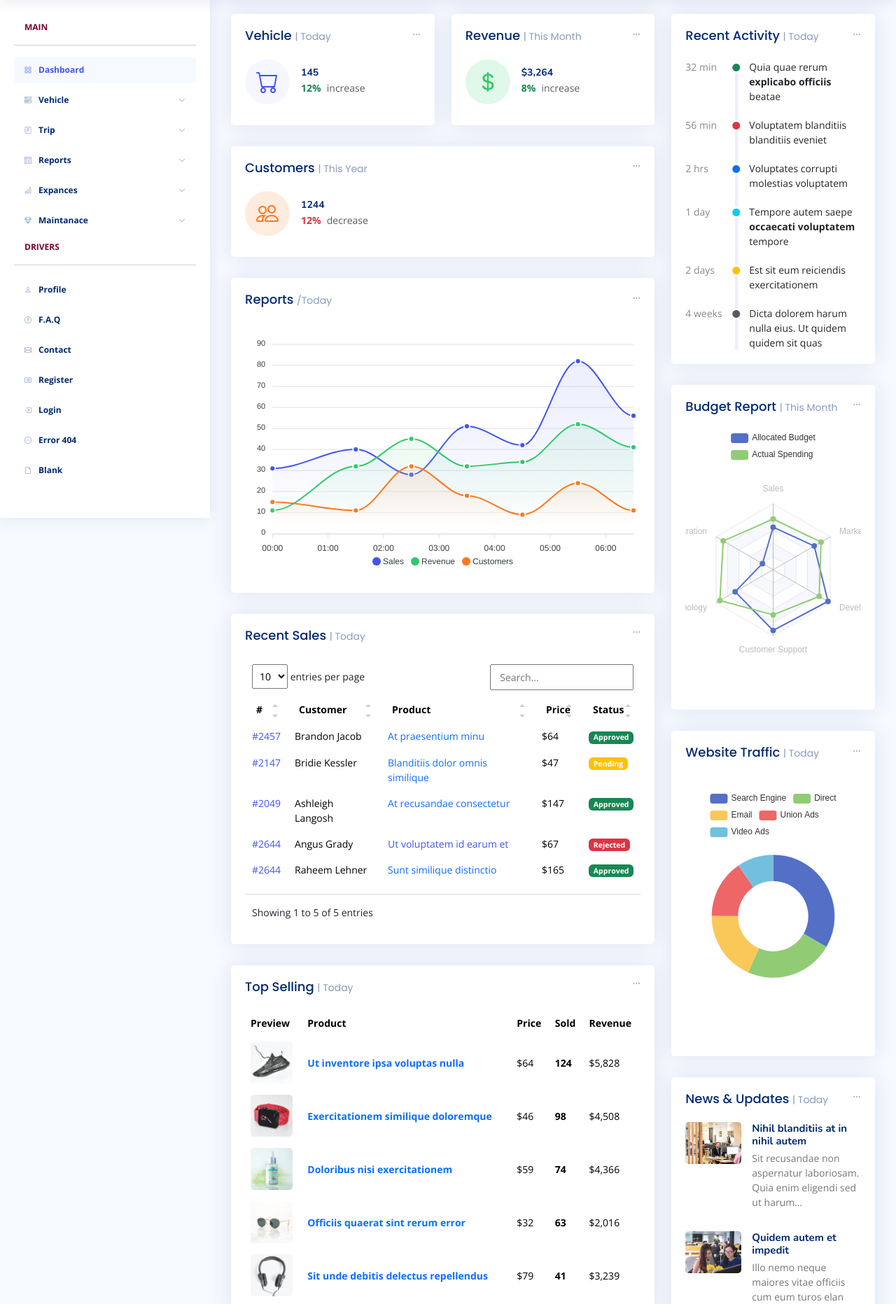
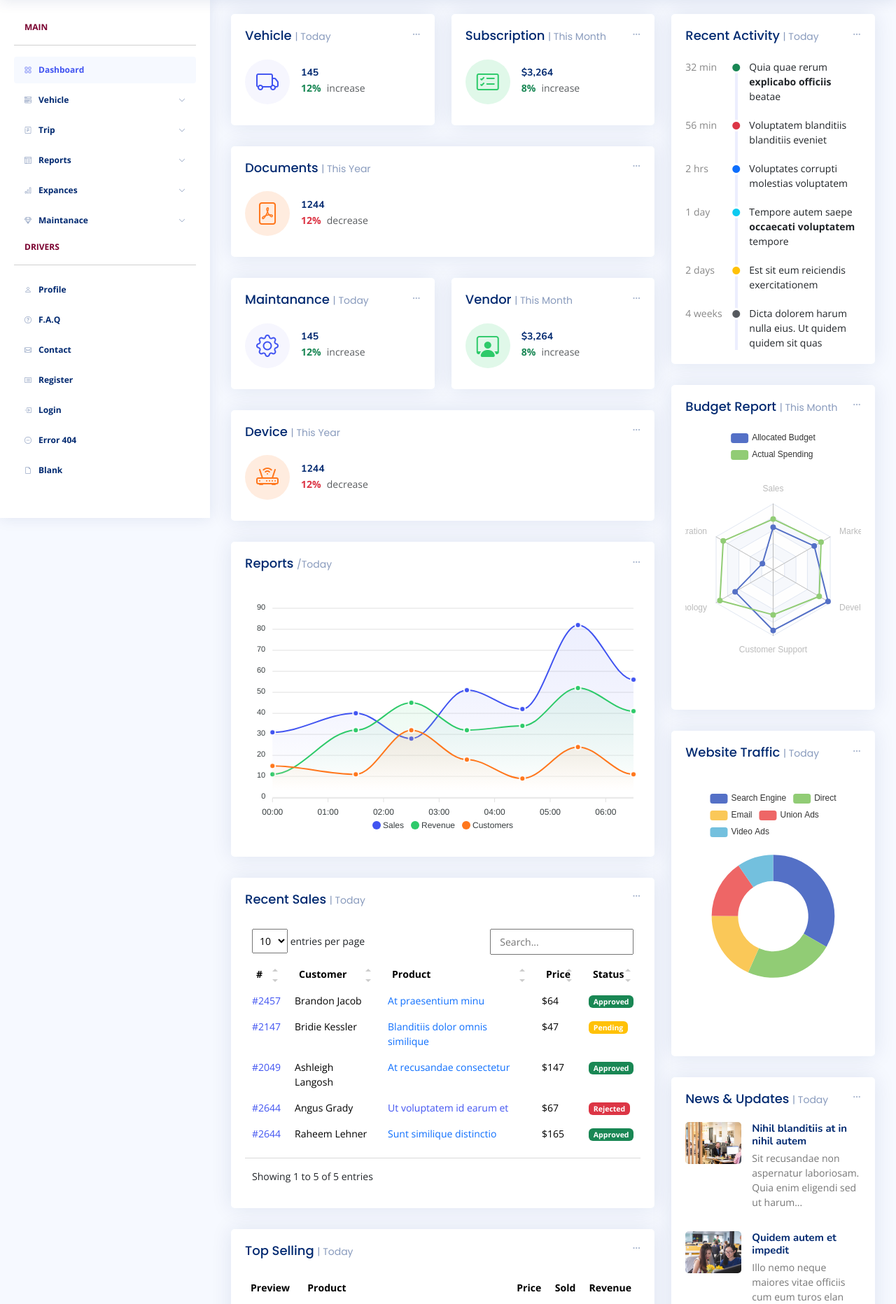
Before and after one commit to Soosaimani-Zoho/Private_Vehcile_Track_Management, a Django app: page / in a window 1280 px wide. Shown: the part 60-1923 px from the top of the page at 70% size. Run offline with Django 5.2, Linux system fonts and the light colour scheme; some libraries are stand-ins or nearby versions.

Commit message:
dashbaord18424 updated

```diff
--- a/Templates/index.html
+++ b/Templates/index.html
@@ -8,7 +8,7 @@
         <div class="col-lg-8">
           <div class="row">
 
-            <!-- Sales Card -->
+            <!-- Vechile -->
             <div class="col-xxl-4 col-md-6">
               <div class="card info-card sales-card">
 
@@ -30,7 +30,7 @@
 
                   <div class="d-flex align-items-center">
                     <div class="card-icon rounded-circle d-flex align-items-center justify-content-center">
-                      <i class="bi bi-cart"></i>
+                      <i class="bi bi-truck"></i>
                     </div>
                     <div class="ps-3">
                       <h6>145</h6>
@@ -59,9 +59,9 @@
                 </div>
 
               </div>
-            </div><!-- End Sales Card -->
+            </div><!-- Vechile -> End Sales Card -->
 
-            <!-- Revenue Card -->
+            <!-- Subscription -->
             <div class="col-xxl-4 col-md-6">
               <div class="card info-card revenue-card">
 
@@ -79,11 +79,11 @@
                 </div>
 
                 <div class="card-body">
-                  <h5 class="card-title">Revenue <span>| This Month</span></h5>
+                  <h5 class="card-title">Subscription <span>| This Month</span></h5>
 
                   <div class="d-flex align-items-center">
                     <div class="card-icon rounded-circle d-flex align-items-center justify-content-center">
-                      <i class="bi bi-currency-dollar"></i>
+                      <i class="bi bi-card-checklist"></i>
                     </div>
                     <div class="ps-3">
                       <h6>$3,264</h6>
@@ -94,9 +94,9 @@
                 </div>
 
               </div>
-            </div><!-- End Revenue Card -->
+            </div><!-- Subpscription -> End Revenue Card -->
 
-            <!-- Customers Card -->
+            <!-- Document Card -->
             <div class="col-xxl-4 col-xl-12">
 
               <div class="card info-card customers-card">
@@ -115,11 +115,136 @@
                 </div>
 
                 <div class="card-body">
-                  <h5 class="card-title">Customers <span>| This Year</span></h5>
+                  <h5 class="card-title">Documents <span>| This Year</span></h5>
 
                   <div class="d-flex align-items-center">
                     <div class="card-icon rounded-circle d-flex align-items-center justify-content-center">
-                      <i class="bi bi-people"></i>
+                      <i class="bi bi-file-pdf"></i>
+                    </div>
+                    <div class="ps-3">
+                      <h6>1244</h6>
+                      <span class="text-danger small pt-1 fw-bold">12%</span> <span class="text-muted small pt-2 ps-1">decrease</span>
+
+                    </div>
+                  </div>
+
+                </div>
+              </div>
+
+            </div><!-- Document -> End Customers Card -->
+
+            <!-- Maintanance Card -->
+            <div class="col-xxl-4 col-md-6">
+              <div class="card info-card sales-card">
+
+                <div class="filter">
+                  <a class="icon" href="#" data-bs-toggle="dropdown"><i class="bi bi-three-dots"></i></a>
+                  <ul class="dropdown-menu dropdown-menu-end dropdown-menu-arrow">
+                    <li class="dropdown-header text-start">
+                      <h6>Filter</h6>
+                    </li>
+
+                    <li><a class="dropdown-item" href="#">Today</a></li>
+                    <li><a class="dropdown-item" href="#">This Month</a></li>
+                    <li><a class="dropdown-item" href="#">This Year</a></li>
+                  </ul>
+                </div>
+
+                <div class="card-body">
+                  <h5 class="card-title">Maintanance <span>| Today</span></h5>
+
+                  <div class="d-flex align-items-center">
+                    <div class="card-icon rounded-circle d-flex align-items-center justify-content-center">
+                      <i class="bi bi-gear"></i>
+                    </div>
+                    <div class="ps-3">
+                      <h6>145</h6>
+                      <span class="text-success small pt-1 fw-bold">12%</span> <span class="text-muted small pt-2 ps-1">increase</span>
+
+                    </div>
+
+                    <!--<table class="table">
+                      <thead>
+                        <tr>
+                          <th scope="col">Vechicle Moving</th>
+                          <th scope="col">Vechicle Stopped</th>
+                          <th scope="col">Active Trips</th>
+                        </tr>
+                      </thead>
+                      <tbody>
+                        <tr>
+                          <td> 10 Vechicle</td>
+                          <td> 2 Vechicle</td>
+                          <td> 8 Vechicle</td>
+                        </tr>
+                      </tbody>
+                    </table>-->
+
+                  </div>
+                </div>
+
+              </div>
+            </div><!--Maintanance End Sales Card -->
+
+            <!-- Vendor Card -->
+            <div class="col-xxl-4 col-md-6">
+              <div class="card info-card revenue-card">
+
+                <div class="filter">
+                  <a class="icon" href="#" data-bs-toggle="dropdown"><i class="bi bi-three-dots"></i></a>
+                  <ul class="dropdown-menu dropdown-menu-end dropdown-menu-arrow">
+                    <li class="dropdown-header text-start">
+                      <h6>Filter</h6>
+                    </li>
+
+                    <li><a class="dropdown-item" href="#">Today</a></li>
+                    <li><a class="dropdown-item" href="#">This Month</a></li>
+                    <li><a class="dropdown-item" href="#">This Year</a></li>
+                  </ul>
+                </div>
+
+                <div class="card-body">
+                  <h5 class="card-title">Vendor <span>| This Month</span></h5>
+
+                  <div class="d-flex align-items-center">
+                    <div class="card-icon rounded-circle d-flex align-items-center justify-content-center">
+                      <i class="bi bi-person-workspace"></i>
+                    </div>
+                    <div class="ps-3">
+                      <h6>$3,264</h6>
+                      <span class="text-success small pt-1 fw-bold">8%</span> <span class="text-muted small pt-2 ps-1">increase</span>
+
+                    </div>
+                  </div>
+                </div>
+
+              </div>
+            </div><!-- Vendor End Revenue Card -->
+
+            <!-- Device Card -->
+            <div class="col-xxl-4 col-xl-12">
+
+              <div class="card info-card customers-card">
+
+                <div class="filter">
+                  <a class="icon" href="#" data-bs-toggle="dropdown"><i class="bi bi-three-dots"></i></a>
+                  <ul class="dropdown-menu dropdown-menu-end dropdown-menu-arrow">
+                    <li class="dropdown-header text-start">
+                      <h6>Filter</h6>
+                    </li>
+
+                    <li><a class="dropdown-item" href="#">Today</a></li>
+                    <li><a class="dropdown-item" href="#">This Month</a></li>
+                    <li><a class="dropdown-item" href="#">This Year</a></li>
+                  </ul>
+                </div>
+
+                <div class="card-body">
+                  <h5 class="card-title">Device <span>| This Year</span></h5>
+
+                  <div class="d-flex align-items-center">
+                    <div class="card-icon rounded-circle d-flex align-items-center justify-content-center">
+                      <i class="bi bi-router"></i>
                     </div>
                     <div class="ps-3">
                       <h6>1244</h6>
@@ -364,7 +489,15 @@
             </div><!-- End Top Selling -->
 
           </div>
-        </div><!-- End Left side columns -->
+
+
+
+        </div>
+
+
+
+
+        <!-- End Left side columns -->
 
         <!-- Right side columns -->
         <div class="col-lg-4">
```
